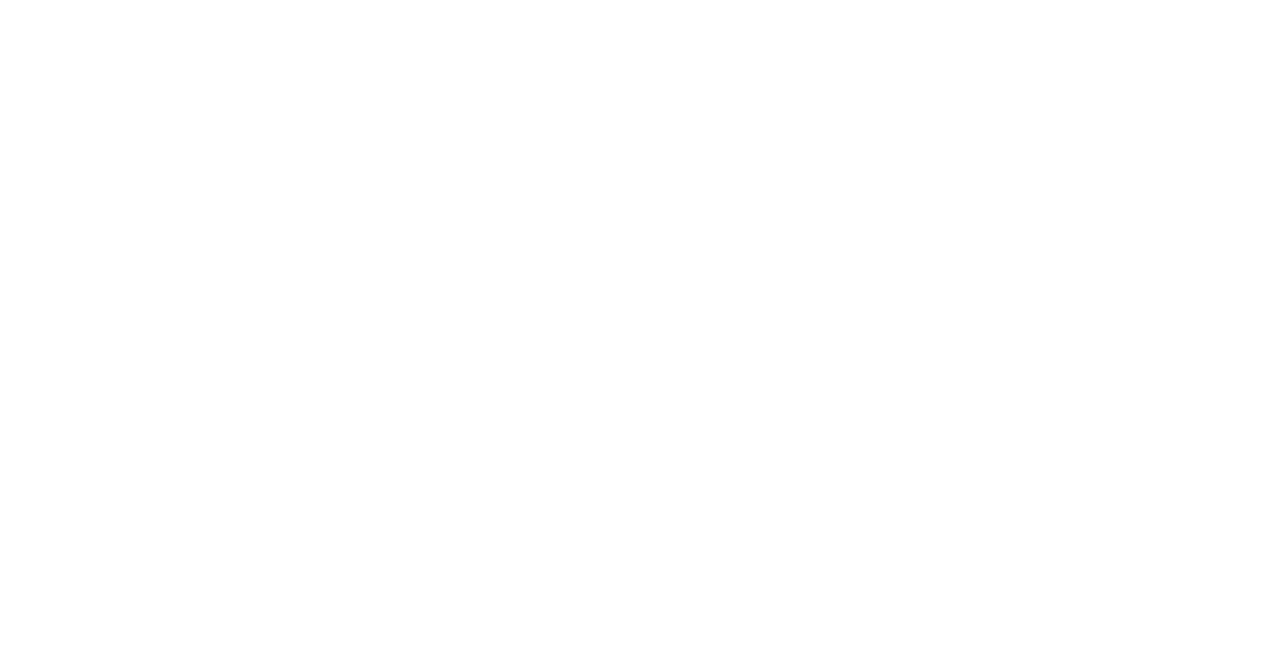
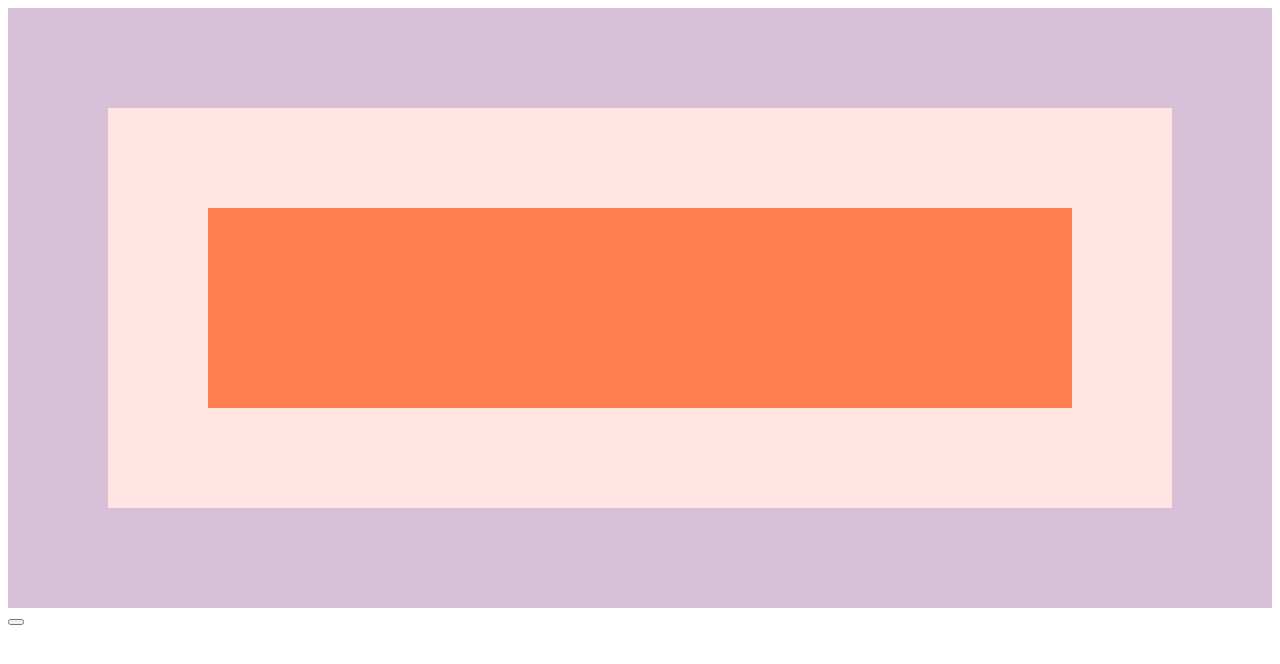
Before and after one commit to krizhnaa/learn-event-capture--propagation--bubbling, a plain HTML site: page index.html in a window 1280 px wide. Drawn offline with Linux system fonts and the light colour scheme.

Commit message:
Added starter content into it

```diff
--- a/index.html
+++ b/index.html
@@ -1,12 +1,49 @@
 <!DOCTYPE html>
 <html lang="en">
 <head>
-    <meta charset="UTF-8">
-    <meta http-equiv="X-UA-Compatible" content="IE=edge">
-    <meta name="viewport" content="width=device-width, initial-scale=1.0">
-    <title>Document</title>
+  <meta charset="UTF-8">
+  <title>Understanding JavaScript's Capture</title>
+  <link rel="icon" href="https://fav.farm/🔥" />
 </head>
-<body>
+<body class="bod">
 
+  <div class="one">
+    <div class="two">
+      <div class="three">
+      </div>
+    </div>
+  </div>
+
+<style>
+  html {
+    box-sizing: border-box;
+  }
+
+  *, *:before, *:after {
+    box-sizing: inherit;
+  }
+
+  div {
+    width: 100%;
+    padding: 100px;
+  }
+
+  .one {
+    background: thistle;
+  }
+
+  .two {
+    background: mistyrose;
+  }
+
+  .three {
+    background: coral;
+  }
+</style>
+
+<button></button>
+<script>
+
+</script>
 </body>
 </html>
```
